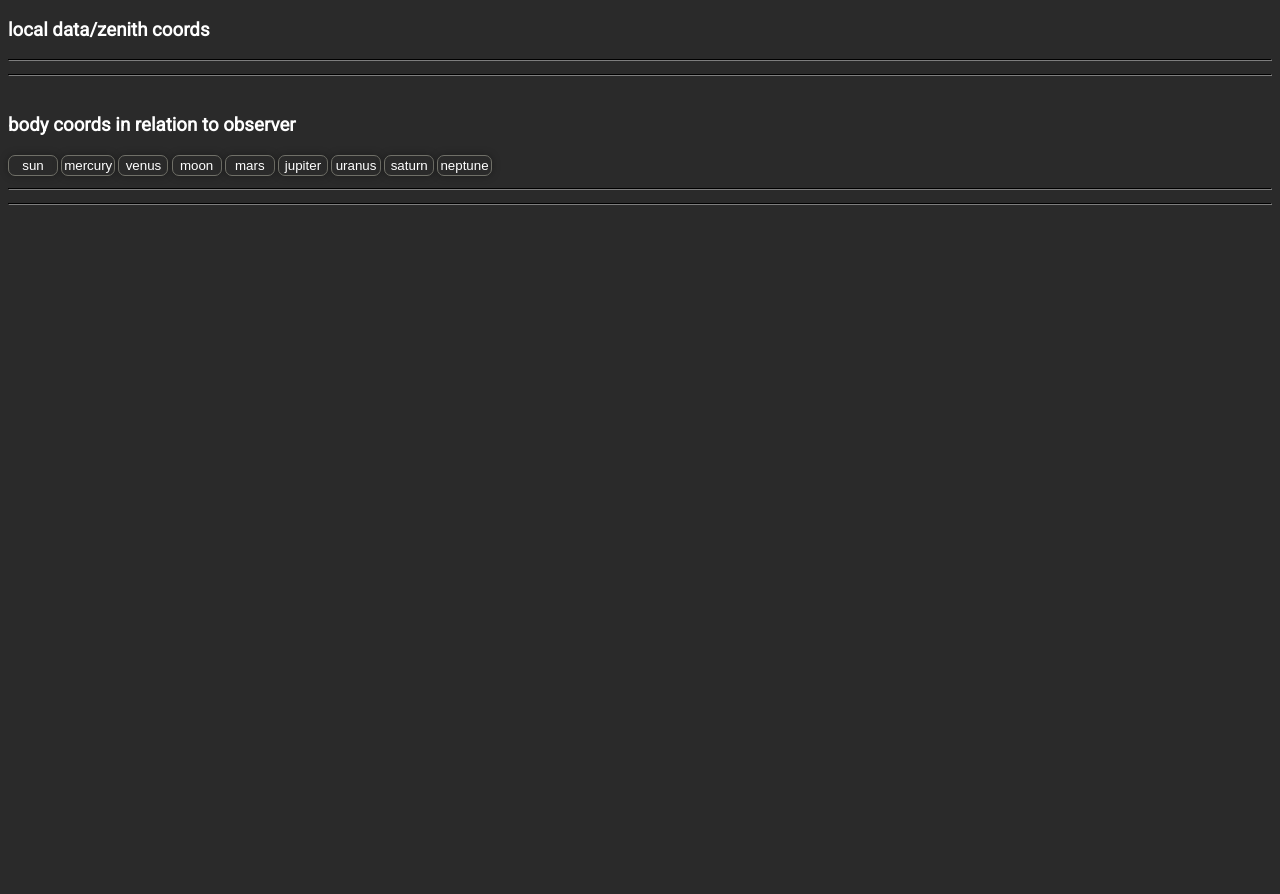
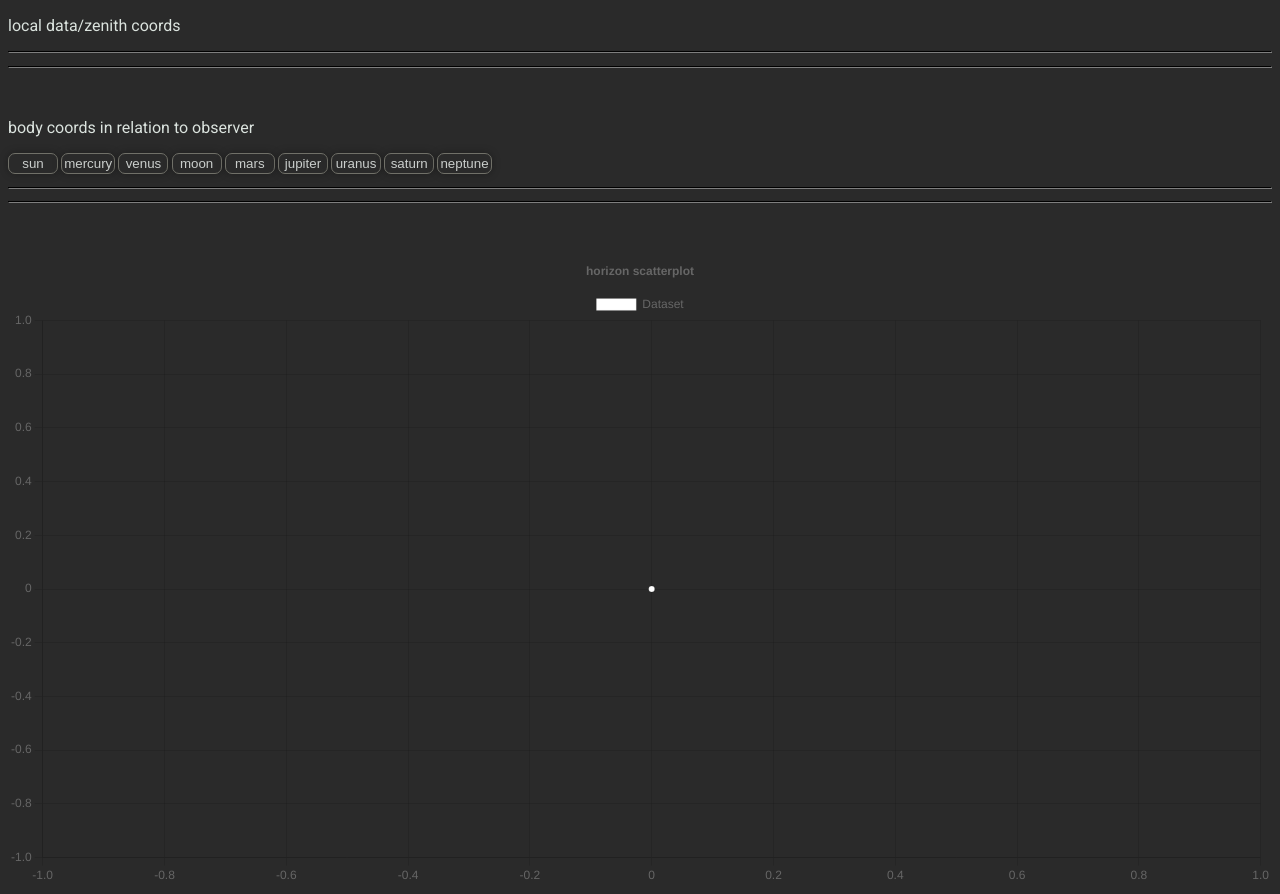
Before and after one commit to aaroshdas/astronomy-app, a React (Create React App) app: page / in a window 1280 px wide. Before the commit the page ends 800 px from the top, so only its background shows below. Built offline with nearby package versions, Linux system fonts and the light colour scheme; no server answers.

Commit message:
method 1 and 2 of plotting stars

```diff
--- a/package.json
+++ b/package.json
@@ -7,7 +7,9 @@
     "@testing-library/react": "^13.4.0",
     "@testing-library/user-event": "^13.5.0",
     "axios": "^1.7.3",
+    "chart.js": "^4.4.3",
     "react": "^18.3.1",
+    "react-chartjs-2": "^5.2.0",
     "react-dom": "^18.3.1",
     "react-scripts": "5.0.1",
     "web-vitals": "^2.1.4"
--- a/src/App.css
+++ b/src/App.css
@@ -4,8 +4,8 @@ body{
   color: rgb(202, 206, 204);
   background-color: rgb(42, 42, 42);
 }
-h3{
-  color: white;
+p{
+  color: rgb(219, 227, 222);
 }
 main{
   margin-bottom: 1%;
@@ -15,12 +15,25 @@ hr{
   margin-bottom: 1%;
   border-color:rgb(42, 42, 42);
 }
+
 .buttonContainer{
   margin-bottom: 1%;
 }
 .dataSeparator{
-  margin-bottom: 3%;
+  margin-top: 1%;
+  margin-bottom: 4%;
 }
+
+*::-webkit-scrollbar {
+  width: 6px;
+}
+*::-webkit-scrollbar-track {
+  background: rgb(42,42,42);
+}
+*::-webkit-scrollbar-thumb {
+  background-color: rgb(122, 122, 122);
+}
+
 
 .rippleButton {
   position: relative;
@@ -29,7 +42,7 @@ hr{
   background-color: rgb(42, 42, 42);
   border-radius: 7px;
   border: 1px solid rgb(112, 112, 104);
-  color: white;
+  color: rgb(202, 206, 204);
   text-align: center;
   padding: 2px;
   margin-right: 0.25%;
--- a/src/App.js
+++ b/src/App.js
@@ -1,10 +1,12 @@
 import './App.css';
 
-import React from 'react'
+import React, { useState } from 'react'
 
 import axios from 'axios'
 
 import { createRipple } from './Ripple.js';
+
+import Scatterplot from './Scatterplot.js';
 
 function createHourString(date){
   let seconds = ((date%1*100%1*1000)*600/10000).toFixed(0);
@@ -20,7 +22,8 @@ function createHourString(date){
   let temp = parseInt(date).toString() +minStr + secStr;
   return temp;
 }
-function updateData(bodyObject, bodyString){
+
+function updateData(bodyObject){
   navigator.geolocation.getCurrentPosition(function (position) {
     const Astronomy = require('./astronomy.js');
 
@@ -43,28 +46,93 @@ function updateData(bodyObject, bodyString){
       console.log(error)
     })
     .then((response => {
-      var localObserver = new Astronomy.Observer(position.coords.latitude, position.coords.longitude, response.data['results'][0]['elevation'])
+      if(response != null){
+        var localObserver = new Astronomy.Observer(position.coords.latitude, position.coords.longitude, response.data['results'][0]['elevation'])
+        var body = (Astronomy.Equator(bodyObject, localDate, localObserver, true, false))
+        document.getElementById("body").innerHTML = "Body: " + bodyObject;
 
-      var body = (Astronomy.Equator(bodyObject, localDate, localObserver, true, false))
-      document.getElementById("body").innerHTML = bodyString;
+        document.getElementById("bodyRA").innerHTML = "Right ascension: "+ createHourString(body.ra);
+        document.getElementById("bodyDec").innerHTML = "Declination: " + body.dec.toFixed(5);
 
-      document.getElementById("bodyRA").innerHTML = "Right ascension: "+ createHourString(body.ra);
-      document.getElementById("bodyDec").innerHTML = "Declination: " + body.dec.toFixed(5);
+        var bodyData = Astronomy.Horizon(localDate, localObserver, body.ra, body.dec, 'normal');
+        document.getElementById("azimuth").innerHTML = "Azimuth: "+ bodyData.azimuth.toFixed(5);
+        document.getElementById("altitude").innerHTML = "Altitude: " + bodyData.altitude.toFixed(5);
 
-      var horData = Astronomy.Horizon(localDate, localObserver, body.ra, body.dec, 'normal');
-      document.getElementById("azimuth").innerHTML = "Azimuth: "+ horData.azimuth.toFixed(5);
-      document.getElementById("altitude").innerHTML = "Altitude: " + horData.altitude.toFixed(5);
+        if(bodyData.altitude >= 0){document.getElementById("relToHorizon").innerHTML = "Horizon: Above horizon"}
+        else{document.getElementById("relToHorizon").innerHTML = "Horizon: Below horizon"}
+      }
+    }));
+  });
+}
 
-      if(horData.altitude >= 0){document.getElementById("relToHorizon").innerHTML = "Horizon: Above horizon"}
-      else{document.getElementById("relToHorizon").innerHTML = "Horizon: Below horizon"}
+
+function createData(bodies, setStarData){
+  navigator.geolocation.getCurrentPosition(function (position) {
+    const Astronomy = require('./astronomy.js');
+
+    const localDate = new Date();
+
+    let url = `https://api.open-elevation.com/api/v1/lookup?locations=${position.coords.latitude},${position.coords.longitude}`
+    axios.get(url)
+    .catch(function(error){
+      console.log(error)
+    })
+    .then((response => {
+      if(response != null){
+        const data = []
+        var localObserver = new Astronomy.Observer(position.coords.latitude, position.coords.longitude, response.data['results'][0]['elevation'])
+        for(let i =0; i <bodies.length; i++){
+          let body = (Astronomy.Equator(bodies[i], localDate, localObserver, true, false))
+          let bodyData = Astronomy.Horizon(localDate, localObserver, body.ra, body.dec, 'normal');
+          if(bodyData.altitude >= 0){console.log(`${bodies[i]}: Above horizon`);
+            let x = Math.sin(bodyData.azimuth*Astronomy.DEG2RAD)*Math.cos(bodyData.altitude*Astronomy.DEG2RAD);
+            let y = Math.cos(bodyData.azimuth*Astronomy.DEG2RAD)*Math.cos(bodyData.altitude*Astronomy.DEG2RAD);
+            let z = Math.sin(bodyData.altitude*Astronomy.DEG2RAD);
+            x = x/(z+1);
+            y = y/(z+1);
+            const X = (1*(1-x))
+            const Y = (1*(1-y))
+            data.push(
+              {
+                label: bodies[i].toString(),
+                //data:[{x:bodyData.azimuth, y:bodyData.altitude}],
+                data:[{x:1*(1-bodyData.altitude/90)*Math.cos(bodyData.azimuth*Astronomy.DEG2RAD), y:1*(1-bodyData.altitude/90)*Math.sin(bodyData.azimuth*Astronomy.DEG2RAD)}],
+                //data:[{x:X, y:Y}],
+                backgroundColor: 'rgb(255, 255,255)'
+              });
+          }
+          else{
+            console.log(`${bodies[i]}: Below horizon`)
+          }
+        }
+
+        setStarData({datasets: data});
+      }
     }));
   });
 }
 
 function App() {
+  const [starData, setStarData] = useState({
+    datasets: [{
+      label: 'Dataset',
+      data: [{
+        x: 0,
+        y: 0
+      }],
+      backgroundColor: 'rgb(255, 255,255)'
+    }],
+  });
   const Astronomy = require('./astronomy.js');
-  updateData(Astronomy.Body.Moon, "Body: Moon");
+  console.log(starData)
   window.addEventListener("load", ()=>{
+    const bodies = [Astronomy.Body.Sun, Astronomy.Body.Mercury, Astronomy.Body.Venus, Astronomy.Body.Moon, Astronomy.Body.Mars, Astronomy.Body.Jupiter, Astronomy.Body.Uranus, Astronomy.Body.Saturn, Astronomy.Body.Neptune]
+    createData(bodies, setStarData)
+
+    updateData(Astronomy.Body.Moon, "Body: Moon");
+
+
+
     const buttons = document.getElementsByClassName("rippleButton");
     for (const button of buttons) {
       button.addEventListener("click", createRipple);
@@ -72,9 +140,9 @@ function App() {
   });
   return (
   <div>
-    <h3>local data/zenith coords</h3>
     <div className='dataSeparator'>
-    <hr/>
+      <p>local data/zenith coords</p>
+      <hr/>
       <main id = "longlat"></main>
       <main id = "localDate"></main>
       <main id = "utcDate"></main>
@@ -83,18 +151,18 @@ function App() {
       <hr/>
     </div>
 
-    <h3>body coords in relation to observer</h3>
     <div className='dataSeparator'>
+      <p>body coords in relation to observer</p>
       <div className='buttonContainer'>
-        <button className = "rippleButton" onClick={()=>{updateData(Astronomy.Body.Sun, "Body: Sun");}}>sun</button>
-        <button className = "rippleButton" onClick={()=>{updateData(Astronomy.Body.Mercury, "Body: Mercury");}}>mercury</button>
-        <button className = "rippleButton" onClick={()=>{updateData(Astronomy.Body.Venus, "Body: Venus");}}>venus</button>
-        <button className = "rippleButton" onClick={()=>{updateData(Astronomy.Body.Moon, "Body: Moon");}}>moon</button>
-        <button className = "rippleButton" onClick={()=>{updateData(Astronomy.Body.Mars, "Body: Mars");}}>mars</button>
-        <button className = "rippleButton" onClick={()=>{updateData(Astronomy.Body.Jupiter, "Body: Jupiter");}}>jupiter</button>
-        <button className = "rippleButton" onClick={()=>{updateData(Astronomy.Body.Uranus, "Body: Uranus");}}>uranus</button>
-        <button className = "rippleButton" onClick={()=>{updateData(Astronomy.Body.Saturn, "Body: Saturn");}}>saturn</button>
-        <button className = "rippleButton" onClick={()=>{updateData(Astronomy.Body.Neptune, "Body: Neptune");}}>neptune</button>
+        <button className = "rippleButton" onClick={()=>{updateData(Astronomy.Body.Sun);}}>sun</button>
+        <button className = "rippleButton" onClick={()=>{updateData(Astronomy.Body.Mercury);}}>mercury</button>
+        <button className = "rippleButton" onClick={()=>{updateData(Astronomy.Body.Venus);}}>venus</button>
+        <button className = "rippleButton" onClick={()=>{updateData(Astronomy.Body.Moon);}}>moon</button>
+        <button className = "rippleButton" onClick={()=>{updateData(Astronomy.Body.Mars);}}>mars</button>
+        <button className = "rippleButton" onClick={()=>{updateData(Astronomy.Body.Jupiter);}}>jupiter</button>
+        <button className = "rippleButton" onClick={()=>{updateData(Astronomy.Body.Uranus);}}>uranus</button>
+        <button className = "rippleButton" onClick={()=>{updateData(Astronomy.Body.Saturn);}}>saturn</button>
+        <button className = "rippleButton" onClick={()=>{updateData(Astronomy.Body.Neptune);}}>neptune</button>
       </div>
     <hr/>
       <main id = "body"></main>
@@ -105,6 +173,8 @@ function App() {
       <main id = "altitude"></main>
     <hr/>
     </div>
+
+    <Scatterplot chartData={starData}></Scatterplot>
   </div>
   );
 }
--- /dev/null
+++ b/src/Scatterplot.js
@@ -0,0 +1,40 @@
+import React from "react";
+import { Scatter } from "react-chartjs-2"
+import {
+    Chart as ChartJS,
+    CategoryScale,
+    LinearScale,
+    PointElement,
+    LineElement,
+    Title,
+    Tooltip,
+    Legend,
+  } from 'chart.js';
+
+  ChartJS.register(
+    CategoryScale,
+    LinearScale,
+    PointElement,
+    LineElement,
+    Title,
+    Tooltip,
+    Legend
+  );
+function Scatterplot( {chartData} ){
+    return(
+        <div>
+            <Scatter
+                data={chartData}
+                options={{
+                    plugins:{
+                        title:{display:true, text:"horizon scatterplot"}
+                    },
+                    legend:{
+                        display:false
+                    }
+                }}
+            />
+        </div>
+    )
+}
+export default Scatterplot
```
Also changed, not shown: 1 other file (tests, documents, lock files or other folders).
